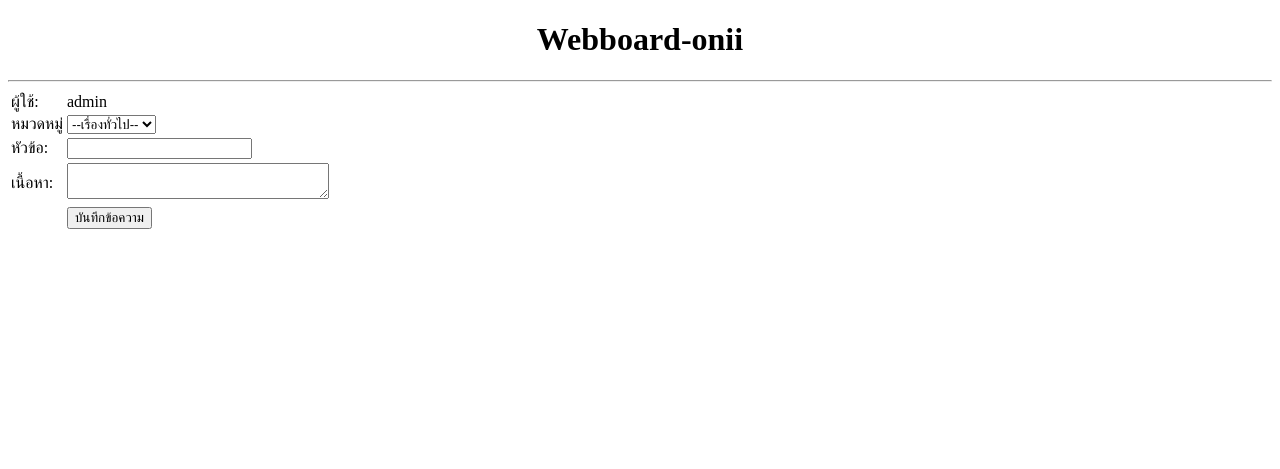
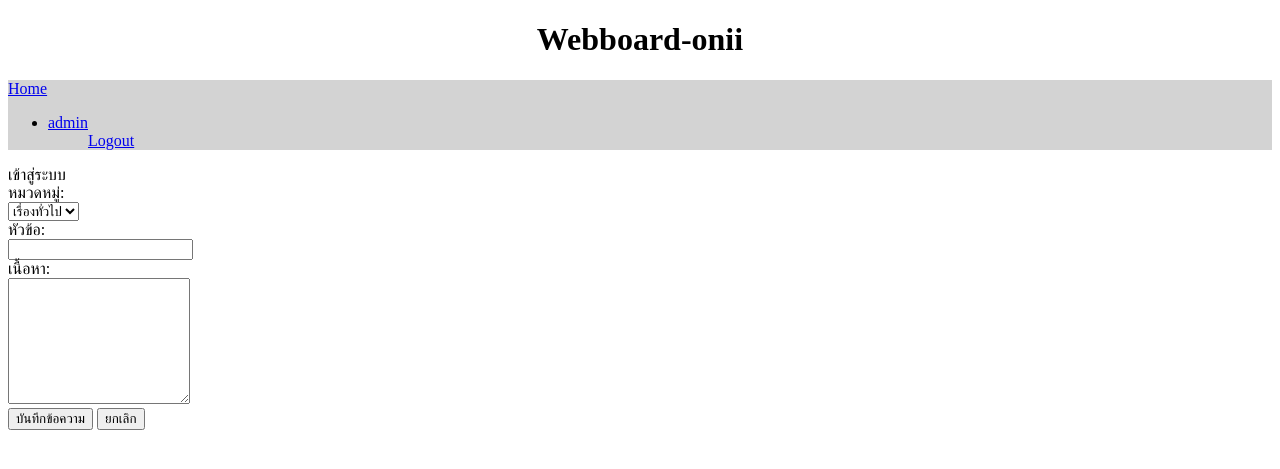
Before and after one commit to s6603052413094/Webboard-001, a PHP site: page /newpost.php in a window 1280 px wide. Shown: the top 469 px of the page. Run offline with PHP 8.4, Linux system fonts and the light colour scheme; the visitor is signed in with stand-in values (Sample User, id 1).

Commit message:
work9 not finish
work9 not finish

```diff
--- a/newpost.php
+++ b/newpost.php
@@ -14,26 +14,46 @@
     <title>newpost</title>
 </head>
 <body>
-<h1 style="text-align: center;">Webboard-onii</h1>
-    <hr>
-    <form action="">
-        <table>
-            <tr><td>ผู้ใช้:</td><td><?php echo$_SESSION['username'] ?></td></tr>
-            <tr><td>หมวดหมู่</td><td>
-                <select name="category">
-            <option value="general">--เรื่องทั่วไป--</option>
-              <option value="study">--เรื่องเรียน--</option>
-              </select>
-            </td></tr>
-            <tr><td>หัวข้อ:</td><td>
-            <input type="text" name="text" size="20">
-            </td></tr>
-            <tr><td>เนื้อหา:</td><td><textarea name='story'  row="10" cols="30">
-
-        </textarea></td></tr>
-            <tr><td></td><td><input type="submit" value="บันทึกข้อความ"></td></tr>
-        </table>
-    </form>
-
+    <div class="container">
+        <h1 style="text-align: center;" class="mt-3">Webboard-onii</h1>
+        <?php include "nav.php" ?>
+        <div class="row mt-4">
+            <div class="col-lg-3 col-md-2 col-sm-1 "></div>
+            <div class="col-lg-6 col-md-8 col-sm-10">
+            <div class="card-header bg-primary text-white">เข้าสู่ระบบ</div>
+                <div class="card-body">
+                    <form action="newpost_save.php" method="post">
+                        <div class="row">
+                            <label class="col-lg-3 col-from-label">หมวดหมู่:</label>
+                            <div class="col-lg-9">
+                                <select name="category" class="form-select">
+                                    <option value="general">เรื่องทั่วไป</option>
+                                    <option value="study">เรื่องเรียน</option>
+                                </select>
+                            </div>
+                        </div>
+                            <div class="row mt-3">
+                                <label class="col-lg-3 col-from-label">หัวข้อ:</label>
+                                <div class="col-lg-9">
+                                    <input type="text" name="topic" class="form-control" required>
+                                </div>
+                            <div class="row mt-3">
+                                <label class="col-lg-3 col-from-label">เนื้อหา:</label>
+                                <div class="col-lg-9">
+                                    <textarea name="comment" rows="8" class="form-control" required></textarea>
+                                </div>
+                            <div class="row mt-3">
+                                <div class="col-lg-12 d-flex justify-content-center">
+                                <button type="submit" class="btn btn-info btn-sm text-white me-2">
+                                    <i class="bi bi-caret-right-square"></i>บันทึกข้อความ</button>
+                                <button type="reset" class="btn btn-danger btn-sm"><i class="bi bi-x-square"></i>ยกเลิก</button>
+                                </div>
+                            </div>
+                        </form>
+                    </div>
+                </div>
+            </div>
+            <div class="col-1g-3 col-md-2 col-sm-1"></div>
+        </div>
+    </div><br>
 </body>
-</html>
```
